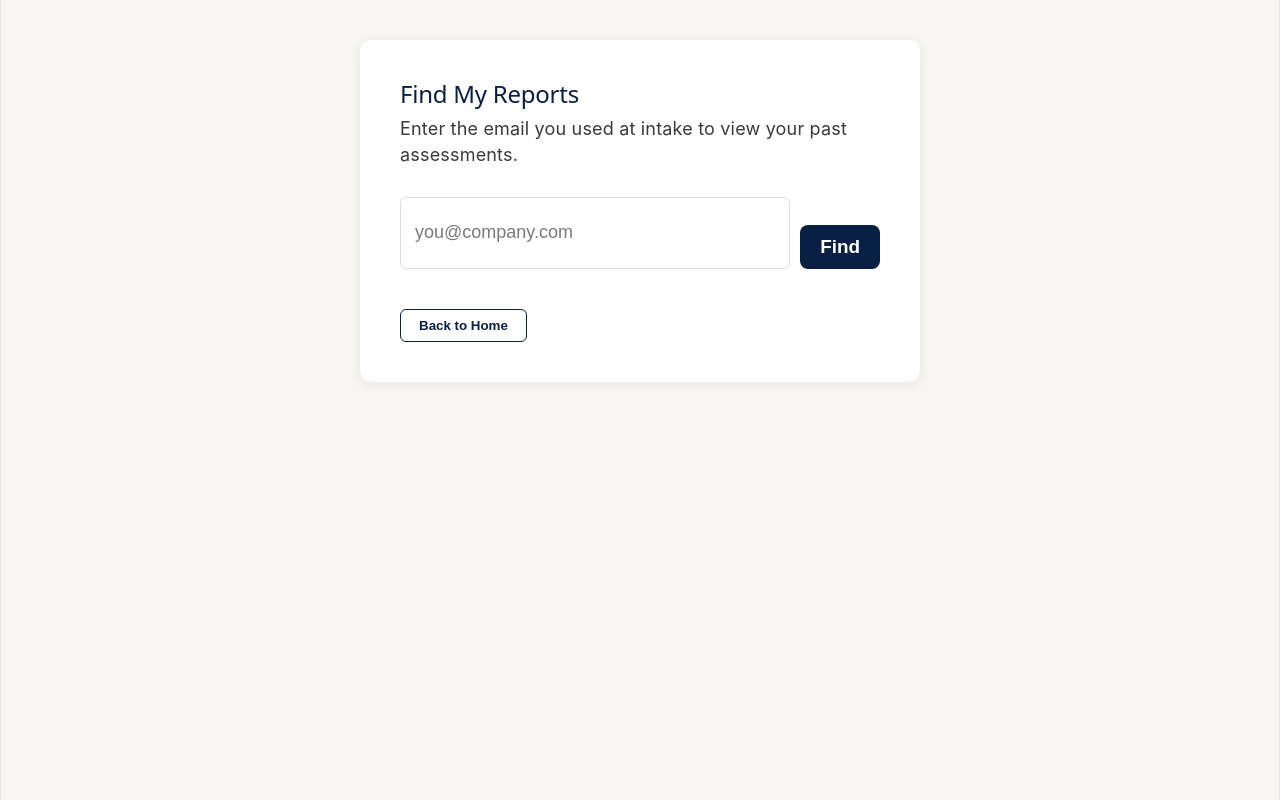
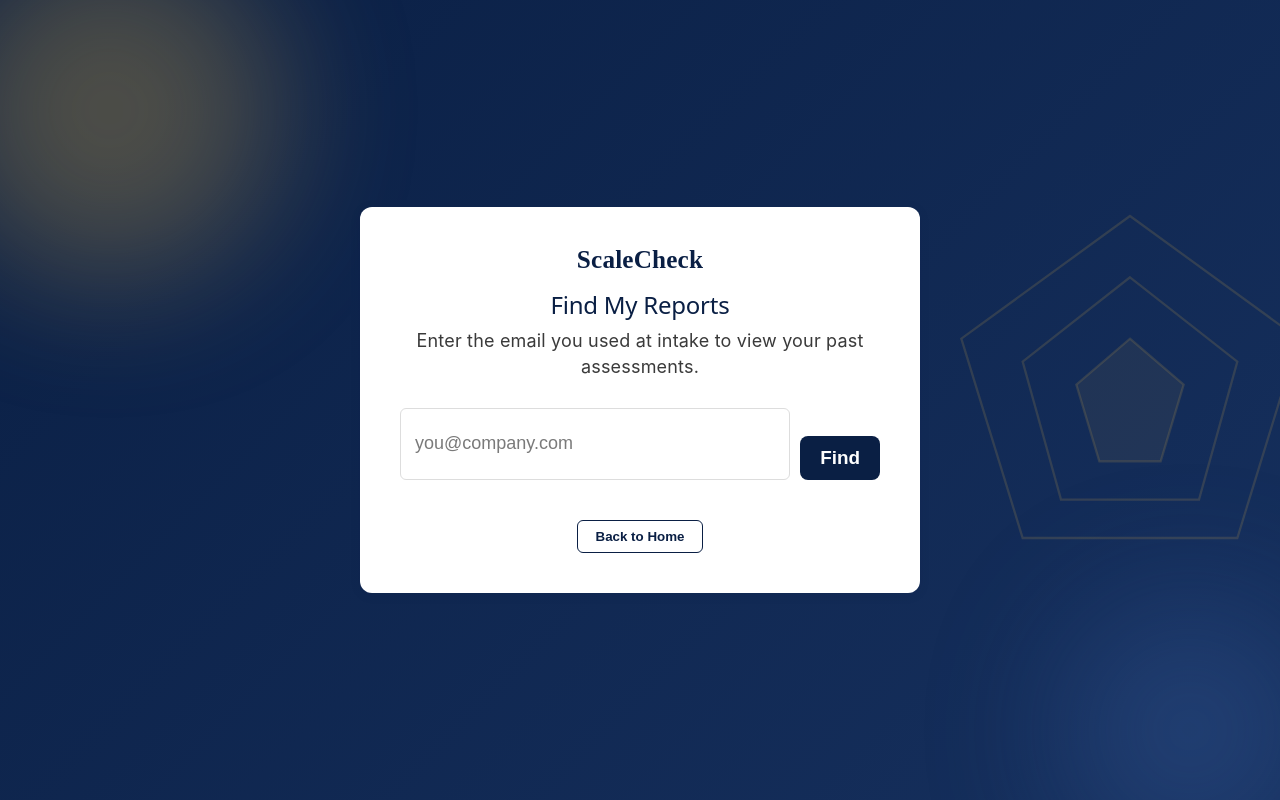
Before and after one commit to sahera-a/scalecheck-frontend, a React (Vite) app: page / in a window 1280 px wide. Both pictures are taken after a click on the button "My Reports". Built offline with nearby package versions, Linux system fonts and the light colour scheme.

Commit message:
Add branded full-page background to Find My Reports

```diff
--- a/src/App.css
+++ b/src/App.css
@@ -1628,3 +1628,73 @@
   color: #7a7a7a;
   opacity: 1;
 }
+/* --- Find My Reports: full-page branded background --- */
+.find-reports-page {
+  position: fixed;
+  inset: 0;
+  z-index: 50;
+  display: flex;
+  align-items: center;
+  justify-content: center;
+  overflow-y: auto;
+  padding: 40px 20px;
+  background: linear-gradient(135deg, var(--navy) 0%, var(--navy-light) 100%);
+}
+
+.find-reports-blob {
+  position: absolute;
+  border-radius: 50%;
+  filter: blur(70px);
+  opacity: 0.35;
+  pointer-events: none;
+}
+
+.find-reports-blob-1 {
+  width: 340px;
+  height: 340px;
+  background: var(--gold);
+  top: -60px;
+  left: -60px;
+}
+
+.find-reports-blob-2 {
+  width: 260px;
+  height: 260px;
+  background: #3a5f9e;
+  bottom: -60px;
+  right: -40px;
+}
+
+.find-reports-watermark {
+  position: absolute;
+  width: 460px;
+  height: 460px;
+  right: -80px;
+  top: 50%;
+  transform: translateY(-50%);
+  pointer-events: none;
+}
+
+.find-reports-logo {
+  display: block;
+  font-family: 'Playfair Display', serif;
+  font-weight: 700;
+  font-size: 1.4rem;
+  color: var(--navy);
+  margin-bottom: 18px;
+  text-align: center;
+}
+
+.find-reports-card {
+  position: relative;
+  z-index: 2;
+  text-align: center;
+}
+
+@media (max-width: 480px) {
+  .find-reports-watermark {
+    width: 320px;
+    height: 320px;
+    opacity: 0.6;
+  }
+}
--- a/src/FindReports.jsx
+++ b/src/FindReports.jsx
@@ -42,7 +42,17 @@
   }
 
   return (
+    <div className="find-reports-page">
+      <div className="find-reports-blob find-reports-blob-1"></div>
+      <div className="find-reports-blob find-reports-blob-2"></div>
+      <svg className="find-reports-watermark" viewBox="0 0 300 300" xmlns="http://www.w3.org/2000/svg">
+        <polygon points="150,30 260,110 220,240 80,240 40,110" fill="none" stroke="rgba(201,162,75,0.18)" strokeWidth="1.5"/>
+        <polygon points="150,70 220,125 195,215 105,215 80,125" fill="none" stroke="rgba(201,162,75,0.18)" strokeWidth="1.5"/>
+        <polygon points="150,110 185,140 170,190 130,190 115,140" fill="rgba(201,162,75,0.08)" stroke="rgba(201,162,75,0.18)" strokeWidth="1.5"/>
+      </svg>
+
       <div className="find-reports-card">
+        <span className="find-reports-logo">ScaleCheck</span>
         <h2>Find My Reports</h2>
         <p className="intake-subtitle">
           Enter the email you used at intake to view your past assessments.
@@ -85,6 +95,7 @@
           Back to Home
         </button>
       </div>
+    </div>
   );
 }
 
```
Lines whose indentation alone changed are shown as unchanged.
